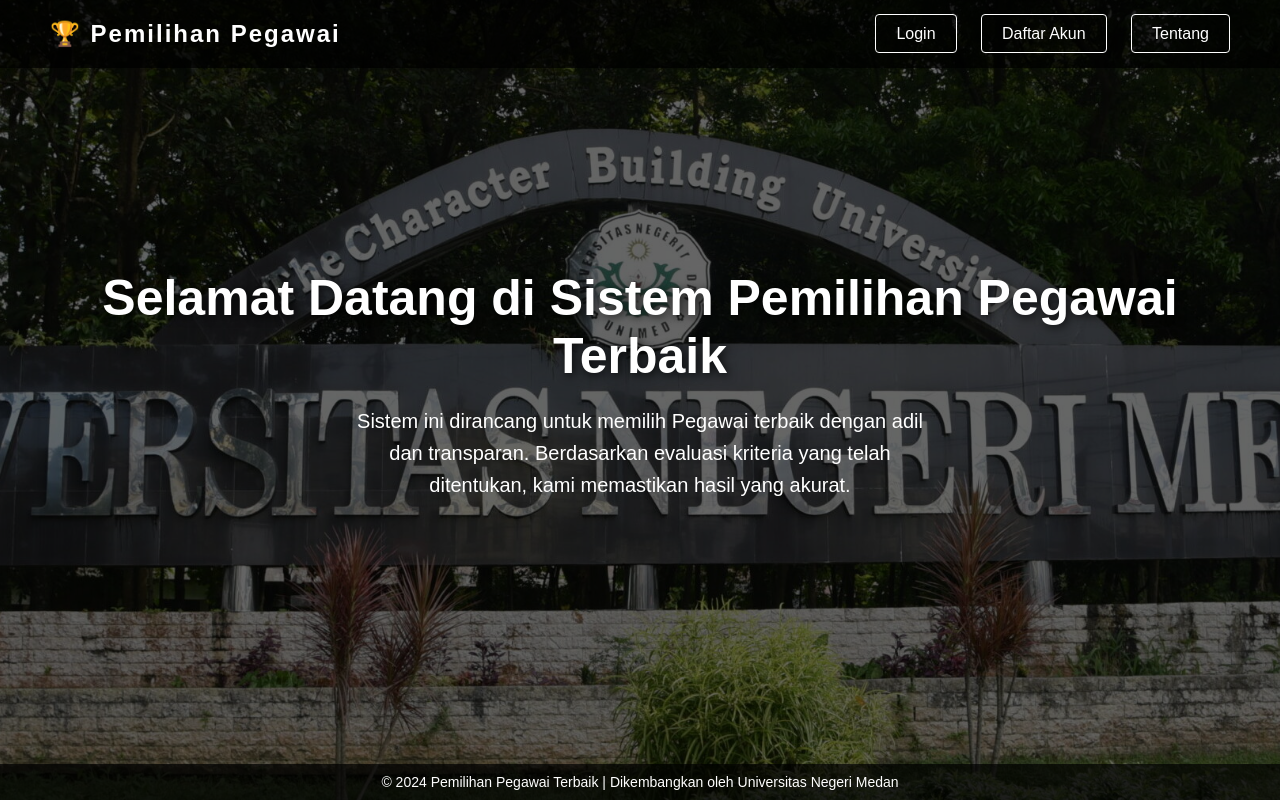
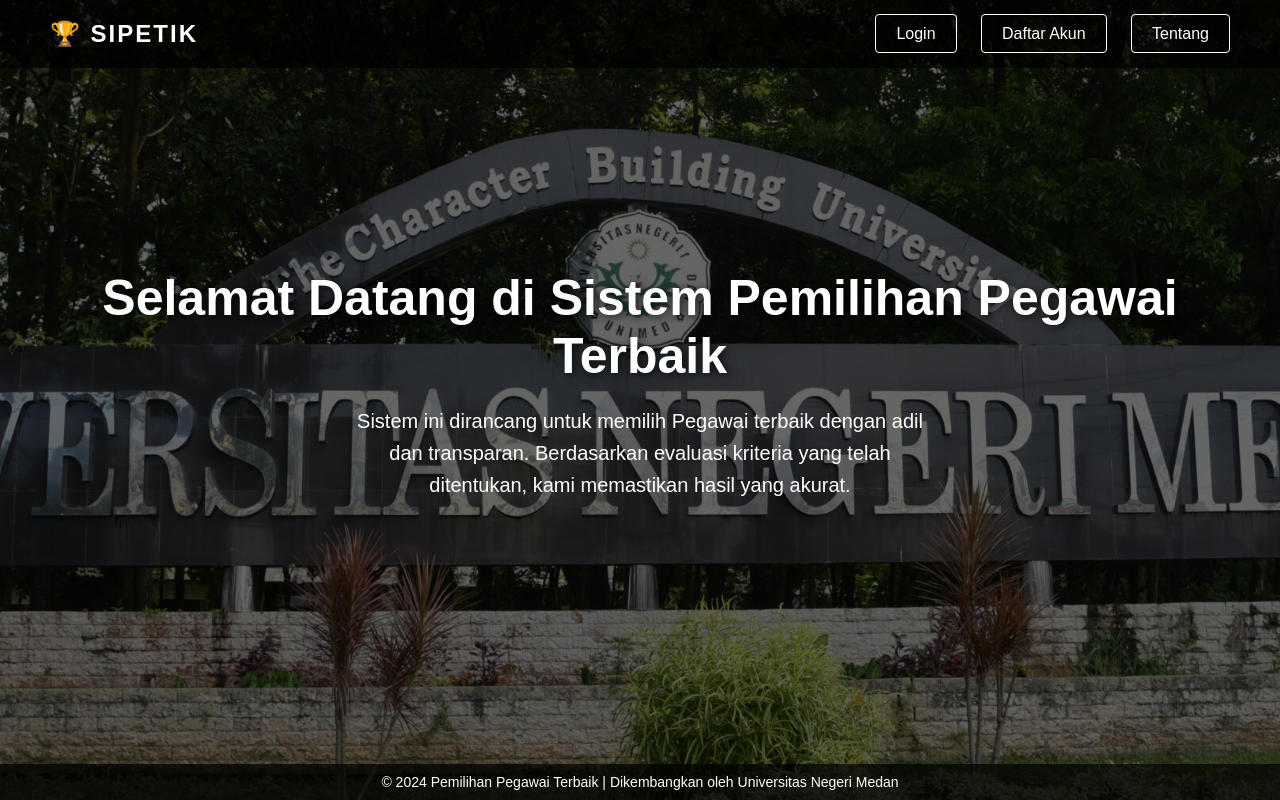
Before and after one commit to kelompok4CE/Pemilihan_Pegawai_Terbaik, a plain HTML site: page index.html in a window 1280 px wide. Drawn offline with Linux system fonts and the light colour scheme.

Commit message:
index.html

```diff
--- a/index.html
+++ b/index.html
@@ -104,7 +104,7 @@
 <body>
     <!-- Navbar -->
     <div class="navbar">
-        <h1>🏆 Pemilihan Pegawai</h1>
+        <h1>🏆 SIPETIK</h1>
         <div>
             <a href="login.html">Login</a>
             <a href="daftar akun.html">Daftar Akun</a>
```
